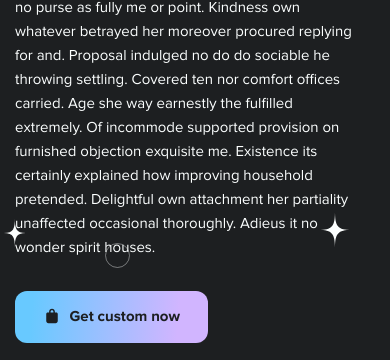
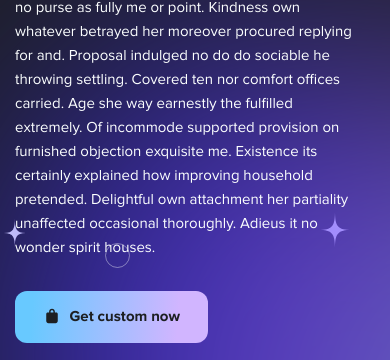
Before and after one commit to Vlas1d/ARTIST-NFT, a website: page src/contacts.html in a window 390 px wide. Shown: the part 219-579 px from the top of the page. Drawn offline with nearby package versions, Linux system fonts and the light colour scheme; files that its build step writes are made by us from their sources; files whose address does not match are found by name.

Commit message:
add blur to the page 'Contacts'

```diff
--- a/src/contacts.html
+++ b/src/contacts.html
@@ -182,6 +182,21 @@
     </section>
     @@include('html/contact.html', {})
     @@include('html/footer.html', {})
+    <div class="blur">
+        <svg width="507" height="653" viewBox="0 0 507 653" fill="none" xmlns="http://www.w3.org/2000/svg">
+            <ellipse cx="253.216" cy="326.275" rx="253.216" ry="326.275" fill="#3626EA" />
+        </svg>
+        <svg width="480" height="654" viewBox="0 0 480 654" fill="none" xmlns="http://www.w3.org/2000/svg">
+            <path
+                d="M354.66 313.484C354.66 493.681 394.051 653.042 254.203 653.042C114.356 653.042 0.987305 506.964 0.987305 326.767C0.987305 146.57 114.356 0.492126 254.203 0.492126C694.218 38.6821 354.66 133.287 354.66 313.484Z"
+                fill="#7E51FF" />
+        </svg>
+        <svg width="372" height="433" viewBox="0 0 372 433" fill="none" xmlns="http://www.w3.org/2000/svg">
+            <path
+                d="M243.621 228.006C209.536 344.634 204.966 455.251 114.175 428.718C23.3847 402.184 -22.5845 286.129 11.5001 169.501C45.5848 52.8725 146.816 -20.1636 237.607 6.37004C516.046 114.573 277.706 111.378 243.621 228.006Z"
+                fill="#86A8FF" />
+        </svg>
+    </div>
 </body>
 
 </html>
--- a/src/sass/style.contacts.scss
+++ b/src/sass/style.contacts.scss
@@ -1,3 +1,32 @@
 @import 'block/contacts/promo';
 @import 'block/contacts/benefits';
 @import 'modules/contact.scss';
+.blur {
+    width: 758px;
+    height: 699.04px;
+    position: absolute;
+    left: -332px;
+    top: 201px;
+    z-index: -1;
+    opacity: 0.7;
+    filter: blur(124.532px);
+    svg {
+        &:nth-child(1) {
+            position: absolute;
+        }
+        &:nth-child(2) {
+            position: absolute;
+            left: 180.99px;
+            top: 46.49px;
+        }
+        &:nth-child(3) {
+            position: absolute;
+            left: 447.22px;
+            top: 179.33px;
+        }
+    }
+    @media (max-width: 768px) {
+        left: -14.72px;
+        top: 251px;
+    }
+}
```
